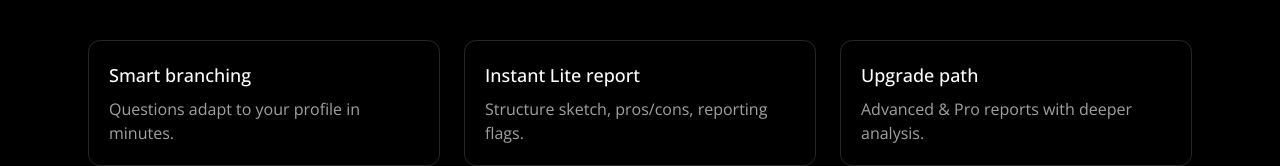
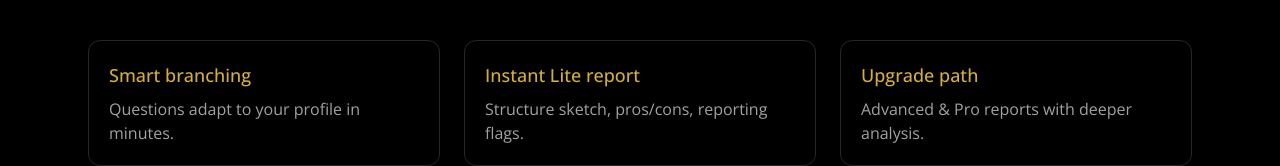
Before and after one commit to Barsmann/FiscPlan, a Next.js app in the folder apps/marketing/: page / in a window 1280 px wide. Shown: the part 547-713 px from the top of the page. Built offline with nearby package versions, Linux system fonts and the light colour scheme.

Commit message:
feat(marketing): make value-prop headings gold

```diff
--- a/apps/marketing/src/app/page.tsx
+++ b/apps/marketing/src/app/page.tsx
@@ -24,19 +24,25 @@ export default function Home() {
           Powered by FiscSight™. You decide the next step.
         </p>
 
-        {/* 3 value props */}
+        {/* 3 value props — headings in gold */}
         <div className="mt-10 grid gap-6 sm:grid-cols-3">
           <div className="rounded-xl border border-neutral-800 p-5">
-            <h3 className="text-lg font-medium">Smart branching</h3>
-            <p className="mt-2 text-neutral-400">Questions adapt to your profile in minutes.</p>
+            <h3 className="text-lg font-medium text-[#D4AF37]">Smart branching</h3>
+            <p className="mt-2 text-neutral-400">
+              Questions adapt to your profile in minutes.
+            </p>
           </div>
           <div className="rounded-xl border border-neutral-800 p-5">
-            <h3 className="text-lg font-medium">Instant Lite report</h3>
-            <p className="mt-2 text-neutral-400">Structure sketch, pros/cons, reporting flags.</p>
+            <h3 className="text-lg font-medium text-[#D4AF37]">Instant Lite report</h3>
+            <p className="mt-2 text-neutral-400">
+              Structure sketch, pros/cons, reporting flags.
+            </p>
           </div>
           <div className="rounded-xl border border-neutral-800 p-5">
-            <h3 className="text-lg font-medium">Upgrade path</h3>
-            <p className="mt-2 text-neutral-400">Advanced & Pro reports with deeper analysis.</p>
+            <h3 className="text-lg font-medium text-[#D4AF37]">Upgrade path</h3>
+            <p className="mt-2 text-neutral-400">
+              Advanced &amp; Pro reports with deeper analysis.
+            </p>
           </div>
         </div>
 
```
